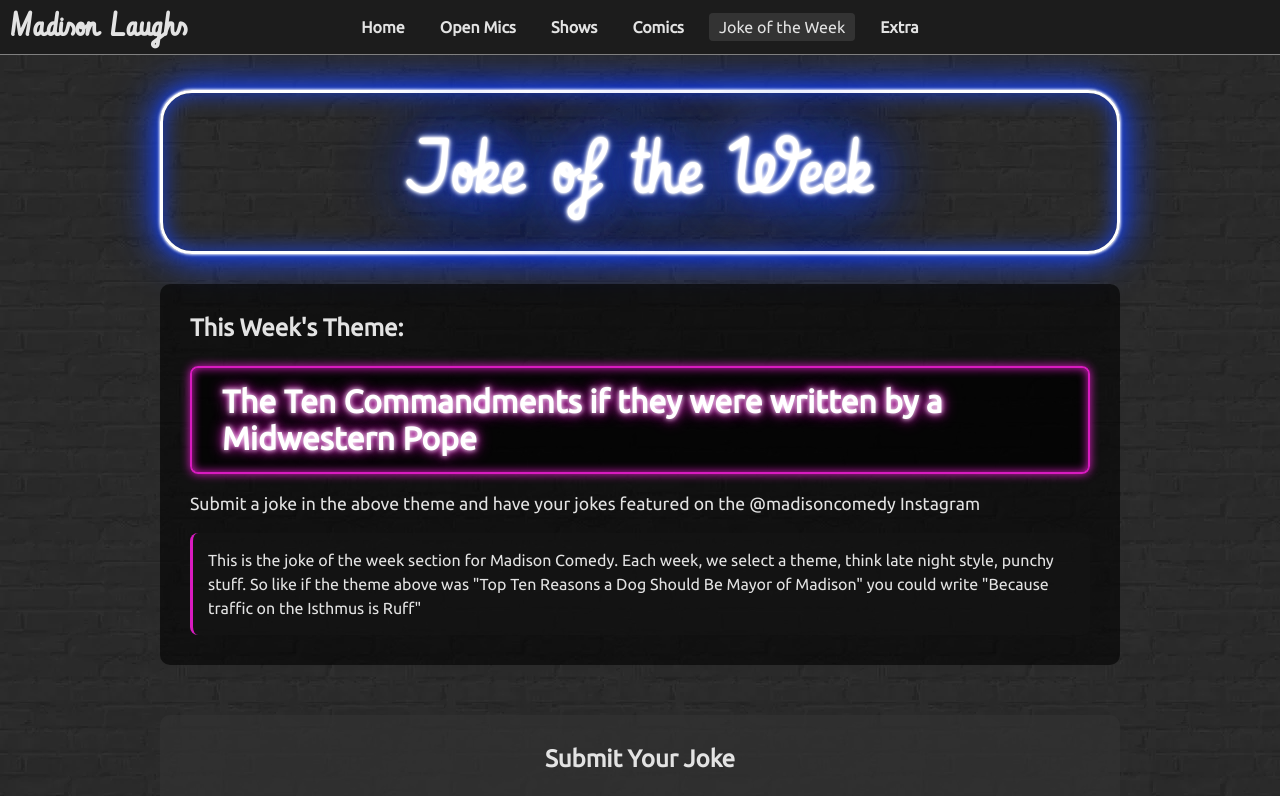
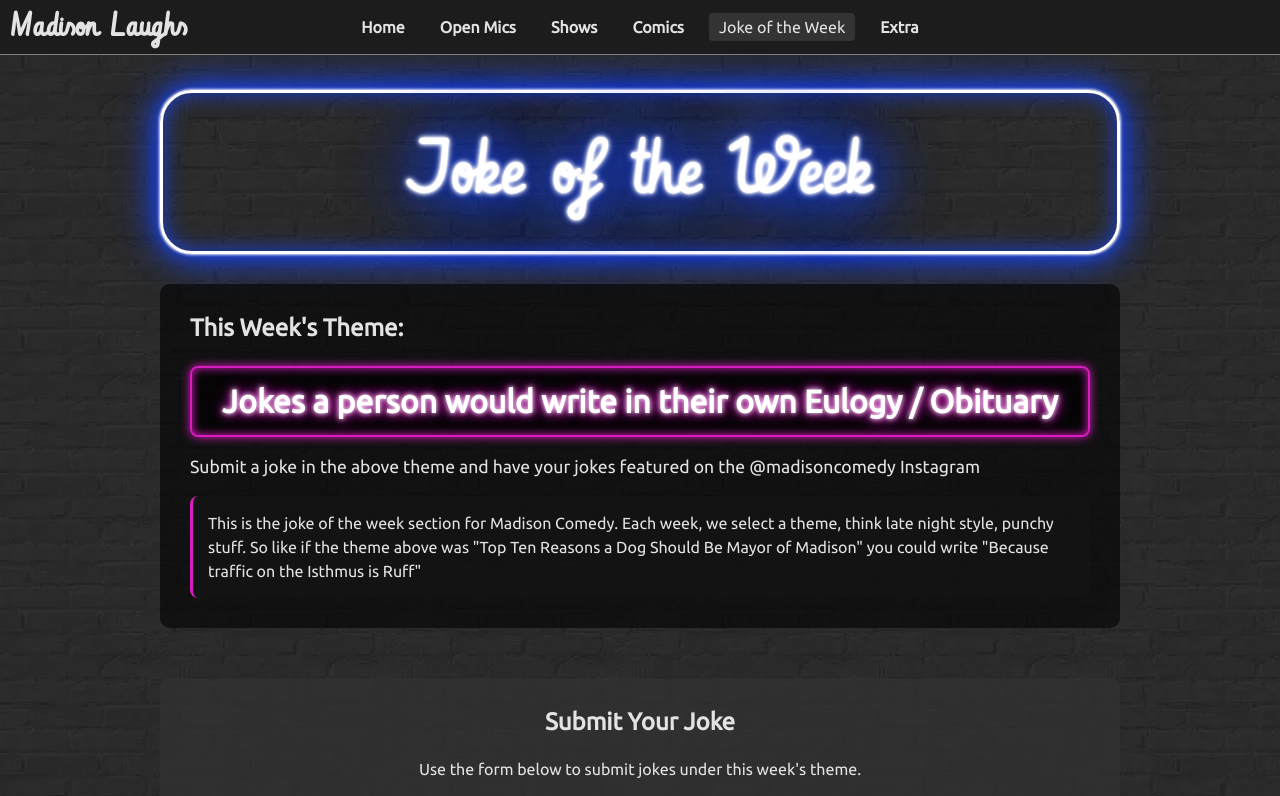
Before and after one commit to clamlands/local-madison-comedy, a SvelteKit app: page /joke-of-the-week in a window 1280 px wide. Shown: the top 796 px of the page. Built offline with nearby package versions, Linux system fonts and the light colour scheme.

Commit message:
Update +page.svelte
New Topic of the Week

```diff
--- a/src/routes/joke-of-the-week/+page.svelte
+++ b/src/routes/joke-of-the-week/+page.svelte
@@ -2,11 +2,11 @@
   import { onMount } from 'svelte';
 
   // Weekly theme - to be updated manually each week
-  let weeklyTheme = 'The Ten Commandments if they were written by a Midwestern Pope';
+  let weeklyTheme = 'Jokes a person would write in their own Eulogy / Obituary';
 
   // Google Form link - update this URL when creating a new form
   let googleFormLink =
-    'https://docs.google.com/forms/d/1DbMbAg9aeb0GxORsmjl5nS712dhYw_9fT6ia-6dP6FY/edit'; // Replace with your actual Google Form URL
+    'https://docs.google.com/forms/d/1lUMNGxp2fIZzNINMb6lqEl8z-OTwSIyWrTp5_c4Vl58/'; // Replace with your actual Google Form URL
 
   // Instagram hashtag to display
   let instagramHashtag = 'madisonlaughs';
```
